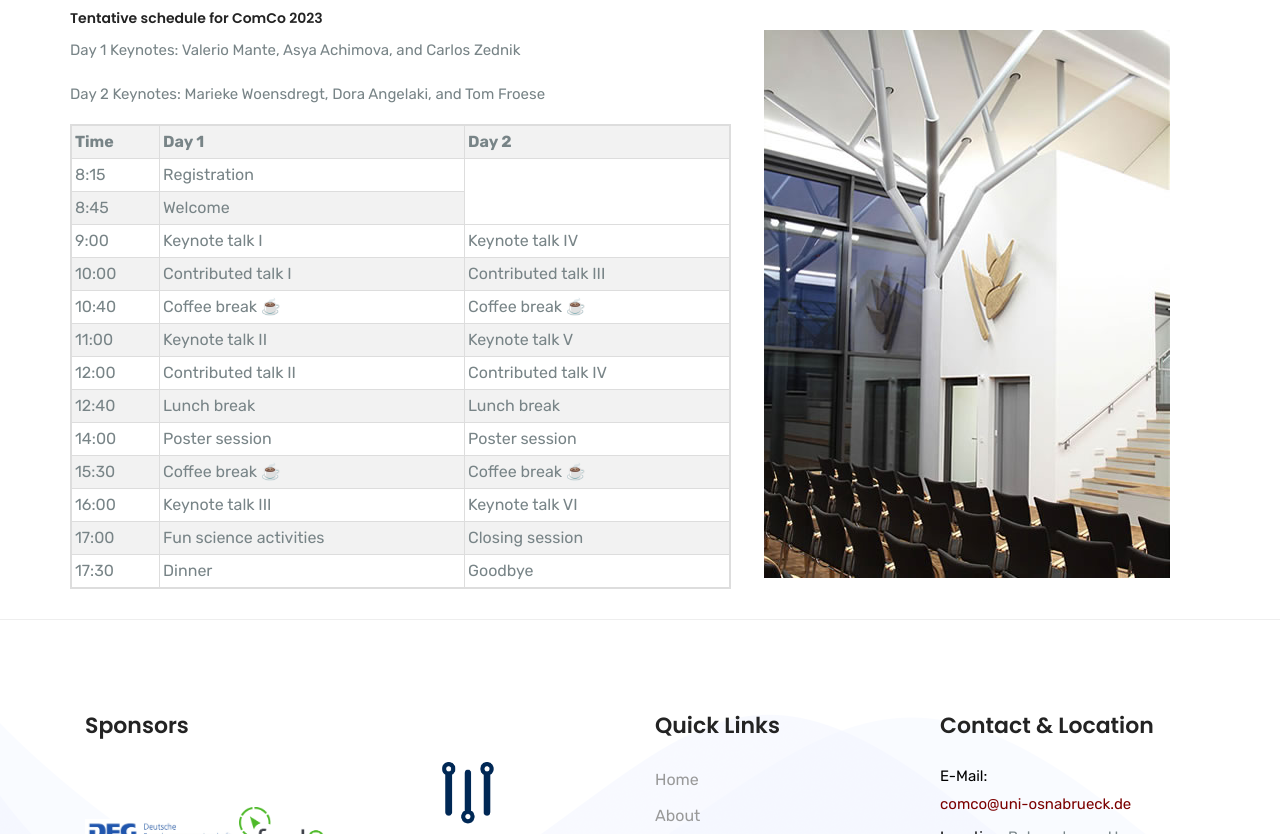
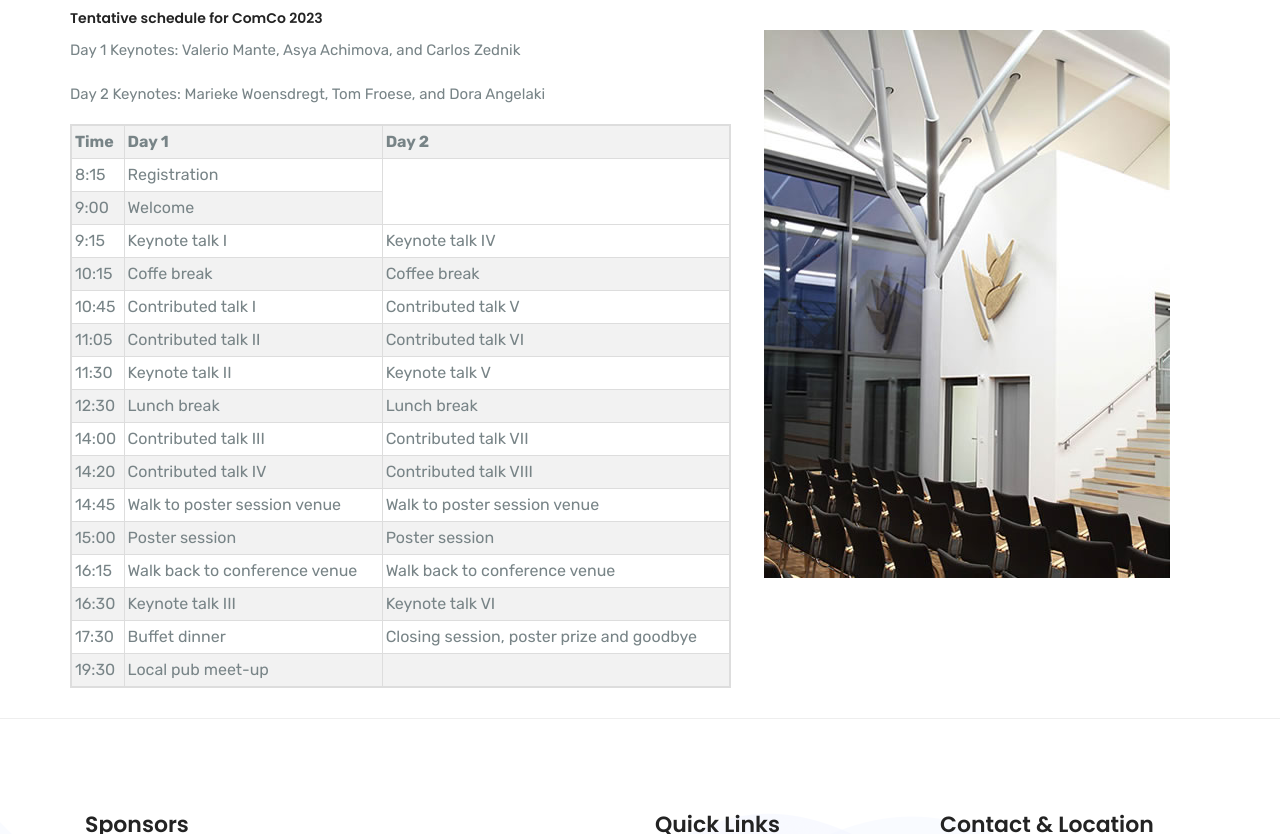
Before and after one commit to comco23/comco23.github.io, a Jekyll site: the page built from program.html, in a window 1280 px wide and 1400 px high. Shown: the part 566-1400 px from the top of the window. Built offline with Jekyll 4.4.1, drawn with Linux system fonts in a browser that asks for light colours.

Commit message:
tentative schedule added

```diff
--- a/program.html
+++ b/program.html
@@ -16,7 +16,7 @@ permalink: /program
   <div class="col-lg-7 col-md-7 col-sm-7 m-auto">
       <h6 class="program-text">Tentative schedule for ComCo 2023</h6>
       <p class="program-text">Day 1 Keynotes: Valerio Mante, Asya Achimova, and Carlos Zednik</p>
-      <p class="program-text">Day 2 Keynotes: Marieke Woensdregt, Dora Angelaki, and Tom Froese</p>
+      <p class="program-text">Day 2 Keynotes: Marieke Woensdregt, Tom Froese, and Dora Angelaki</p>
       <!-- Your program table here -->
       <table class="program-grid">
           <thead>
@@ -33,63 +33,78 @@ permalink: /program
                   <td rowspan="2"></td>
               </tr>
               <tr>
-                  <td>8:45</td>
+                  <td>9:00</td>
                   <td>Welcome</td>
               </tr>
               <tr>
-                  <td>9:00</td>
+                  <td>9:15</td>
                   <td>Keynote talk I</td>
                   <td>Keynote talk IV</td>
               </tr>
               <tr>
-                <td>10:00</td>
-                <td>Contributed talk I</td>
-                <td>Contributed talk III</td>
+                <td>10:15</td>
+                <td>Coffe break</td>
+                <td>Coffee break</td>
               </tr>
               <tr>
-                <td>10:40</td>
-                <td>Coffee break ☕️</td>
-                <td>Coffee break ☕️</td>
+                <td>10:45</td>
+                <td>Contributed talk I</td>
+                <td>Contributed talk V</td>
               </tr>
               <tr>
-                <td>11:00</td>
+                <td>11:05</td>
+                <td>Contributed talk II</td>
+                <td>Contributed talk VI</td>
+              </tr>
+              <tr>
+                <td>11:30</td>
                 <td>Keynote talk II</td>
                 <td>Keynote talk V </td>
               </tr>
               <tr>
-                <td>12:00</td>
-                <td>Contributed talk II</td>
-                <td>Contributed talk IV</td>
-              </tr>
-              <tr>
-                <td>12:40</td>
+                <td>12:30</td>
                 <td>Lunch break</td>
                 <td>Lunch break</td>
               </tr>
               <tr>
                 <td>14:00</td>
+                <td>Contributed talk III</td>
+                <td>Contributed talk VII</td>
+              </tr>
+              <tr>
+                <td>14:20</td>
+                <td>Contributed talk IV</td>
+                <td>Contributed talk VIII</td>
+              </tr>
+              <tr>
+                <td>14:45</td>
+                <td> Walk to poster session venue</td>
+                <td> Walk to poster session venue</td>
+              </tr>
+              <tr>
+                <td>15:00</td>
                 <td>Poster session</td>
                 <td>Poster session</td>
               </tr>
               <tr>
-                <td>15:30</td>
-                <td>Coffee break ☕️</td>
-                <td>Coffee break ☕️</td>
+                <td>16:15</td>
+                <td>Walk back to conference venue</td>
+                <td>Walk back to conference venue</td>
               </tr>
               <tr>
-                <td>16:00</td>
+                <td>16:30</td>
                 <td>Keynote talk III</td>
                 <td>Keynote talk VI</td>
               </tr>
               <tr>
-                <td>17:00</td>
-                <td>Fun science activities</td>
-                <td>Closing session</td>
+                <td>17:30</td>
+                <td>Buffet dinner</td>
+                <td>Closing session, poster prize and goodbye</td>
               </tr>
               <tr>
-                <td>17:30</td>
-                <td>Dinner</td>
-                <td>Goodbye</td>
+                <td>19:30</td>
+                <td>Local pub meet-up</td>
+                <td rowspan="2"></td>
               </tr>
           </tbody>
       </table>
```
